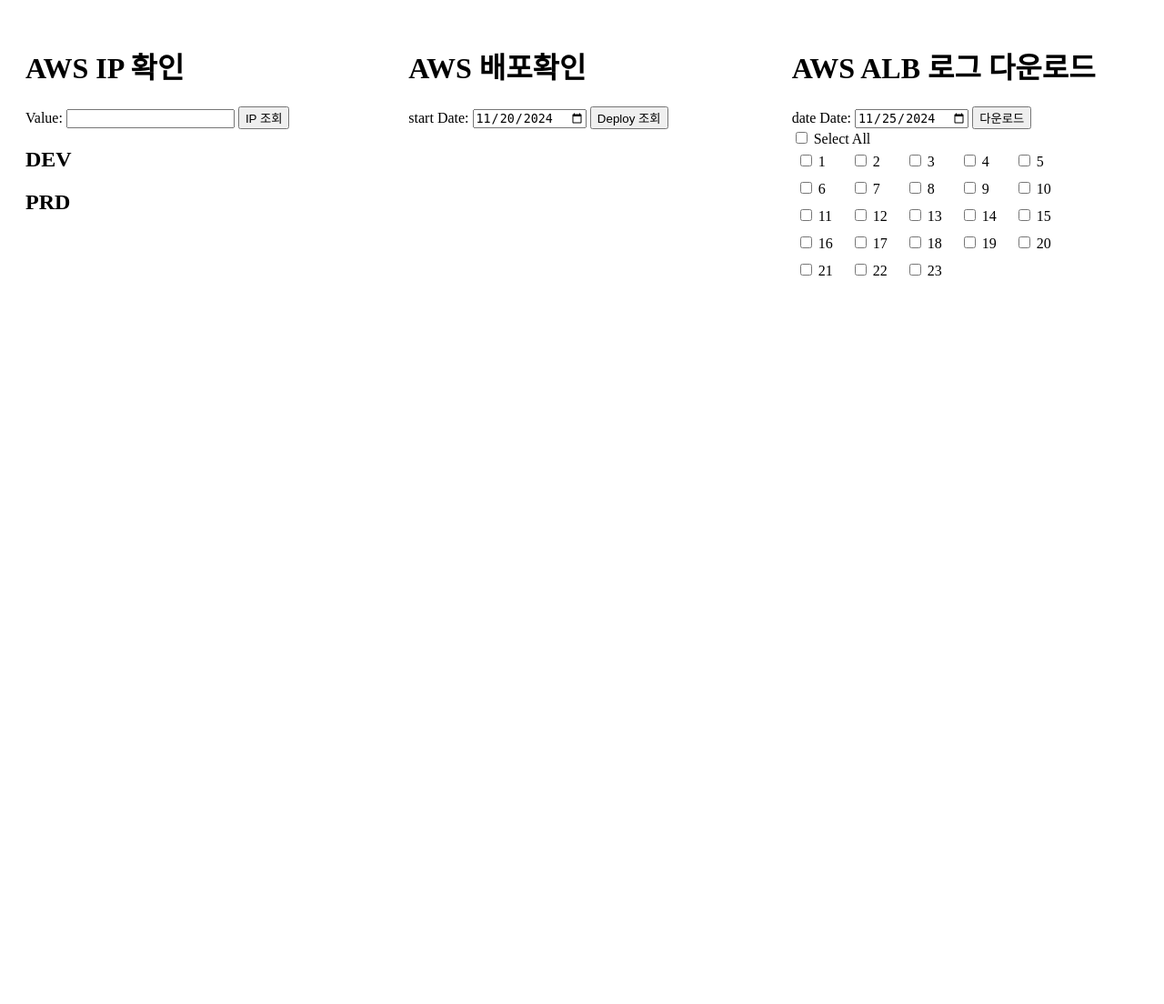
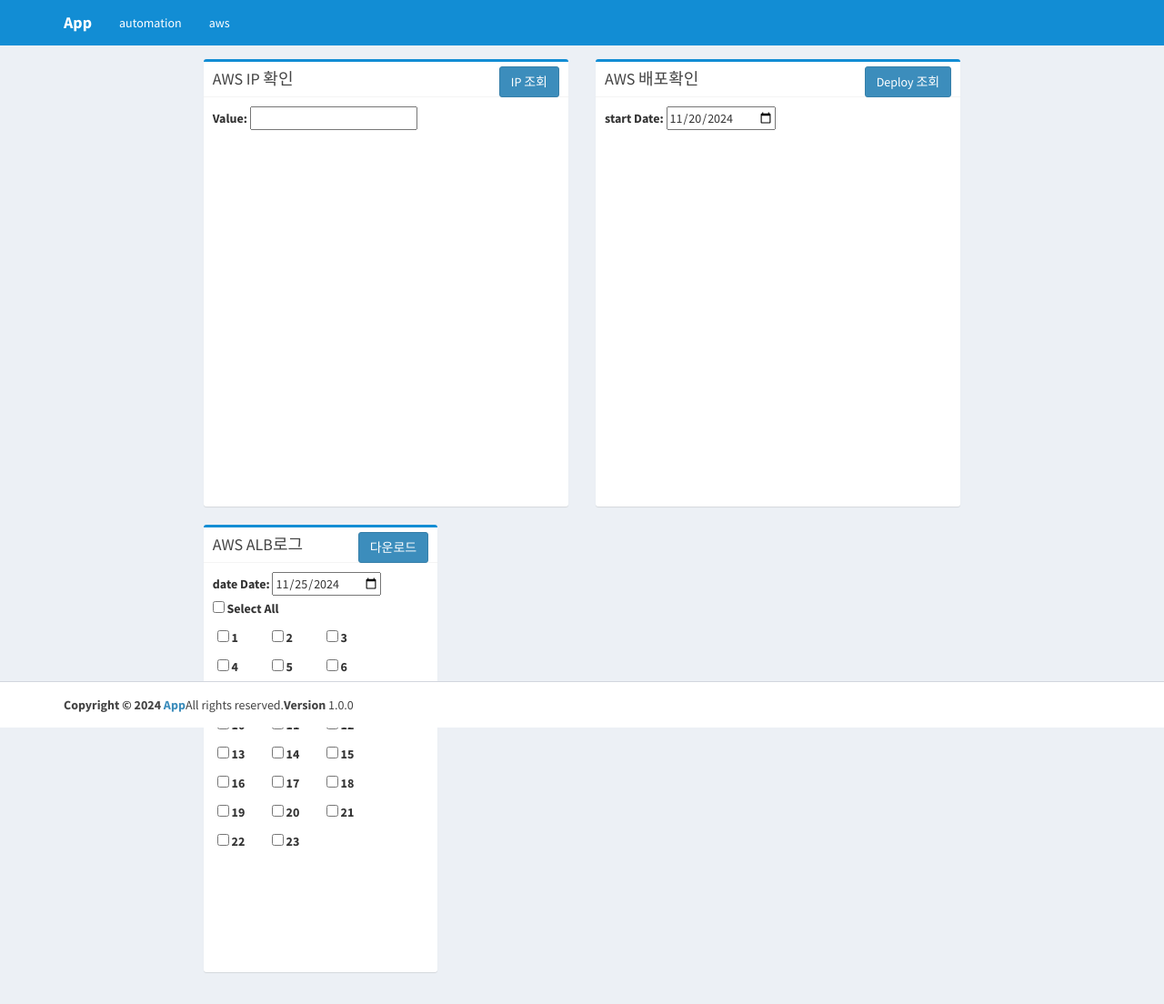
Before and after one commit to oseongryu/flask-aws-tools, a Flask app: page /aws/ in a window 1280 px wide. Shown: the whole page at 91% size. Before the commit the page ends 303 px from the top, so only its background shows below. Run offline with Flask 3, Linux system fonts and the light colour scheme; some libraries are stand-ins or nearby versions.

Commit message:
fix: aws html

```diff
--- a/templates/aws/index.html
+++ b/templates/aws/index.html
@@ -1,44 +1,79 @@
-<!DOCTYPE html>
-<html lang="en">
-<head>
-    <meta charset="UTF-8">
-    <meta name="viewport" content="width=device-width, initial-scale=1.0">
-    <title>AWS</title>
-    <script src="https://code.jquery.com/jquery-3.6.0.min.js"></script>
+{% include 'includes/header.html' %}
+{% include 'includes/global.html' %}
+{% include 'includes/footer.html' %}
+{% include 'includes/modal.html' %}
+
 <script src="/static/js/aws/func_aws.js"></script>
 <link rel="stylesheet" href="/static/css/aws/aws.css">
-</head>
-<body>
+
+<script>
+	$(document).ready(function() {
+
+	});
+</script>
+
+<body class="hold-transition skin-red layout-top-nav">
+	<div class="wrapper">
+		<div class="content-wrapper">
 			<div class="container">
-
-        <div class="column">
-            <h1>AWS IP 확인</h1>
+				<!-- Content Header -->
+				<!-- <section class="content-header"></section> -->
+				<!-- .Content Header -->
+				<!-- Content Body-->
+				<section class="content">
+					<!-- Content Row -->
+					<div class="row">
+                        <!-- Content -->
+						<div class="col-md-6">
+							<div class="box box-danger">
+                                <div class="box-header with-border">
+                                    <h4 class="box-title">AWS IP 확인</h4>
+                                    <div class="box-tools pull-right">
+										<input type="button" id="btn_search_ip" class="btn btn-primary" value="IP 조회" />
+                                    </div>
+                                </div>
+								<div class="box-body" style="height: 450px;">
                                     <label for="filter_value">Value:</label>
                                     <input type="text" id="filter_value" name="filter_value">
-            <button type="button" id="btn_search_ip">IP 조회</button>
-            <h2>DEV</h2>
                                     <ul id="dev_list"></ul>
-            <h2>PRD</h2>
                                     <ul id="prd_list"></ul>
 								</div>
-
-        <div class="column">
-            <h1>AWS 배포확인</h1>
+							</div>
+						</div>
+                        <!-- .Content -->
+						<!-- Content -->
+						<div class="col-md-6">
+							<div class="box box-danger">
+                                <div class="box-header with-border">
+                                    <h4 class="box-title">AWS 배포확인</h4>
+                                    <div class="box-tools pull-right">
+										<input type="button" id="btn_search_deploy" class="btn btn-primary" value="Deploy 조회" />
+                                    </div>
+                                </div>
+								<div class="box-body" style="height: 450px;">
                                     <div>
                                         <label for="date">start Date:</label>
                                         <input type="date" id="date" name="date">
-                <button type="button" id="btn_search_deploy">Deploy 조회</button>
                                     </div>
                                     <div id="results"></div>
 								</div>
-
-        <div class="column">
-            <h1>AWS ALB 로그 다운로드</h1>
+							</div>
+						</div>
+						<!-- .Content -->
+						<!-- Content -->
+						<div class="col-md-4">
+							<div class="box box-danger">
+                                <div class="box-header with-border">
+                                    <h4 class="box-title">AWS ALB로그</h4>
+                                    <div class="box-tools pull-right">
+										<input type="button" id="btn_download" class="btn btn-primary" value="다운로드" />
+                                    </div>
+                                </div>
+								<div class="box-body" style="height: 450px;">
                                     <form id="hoursForm" >
                                         <div>
                                             <label for="date">date Date:</label>
                                             <input type="date" id="albDate" name="albDate">
-                    <button type="button" id="btn_download">다운로드</button>
                                         </div>
 
                                         <div>
@@ -49,5 +84,13 @@
                                     <div id="result" class="result"></div>
 								</div>
 							</div>
+						</div>
+						<!-- .Content -->
+					</div>
+					<!-- .Content Row -->
+				</section>
+				<!-- Content Body-->
+			</div>
+		</div>
+	</div>
 </body>
-</html>
--- a/templates/includes/header.html
+++ b/templates/includes/header.html
@@ -1,5 +1,5 @@
 
-<title>App Design</title>
+<title>App</title>
 <meta content="width=device-width, initial-scale=1, maximum-scale=1, user-scalable=no" name="viewport">
 
 <link rel="icon" href="/static/favicon.ico" type="image/x-icon" />
```
Lines whose indentation alone changed are shown as unchanged.
